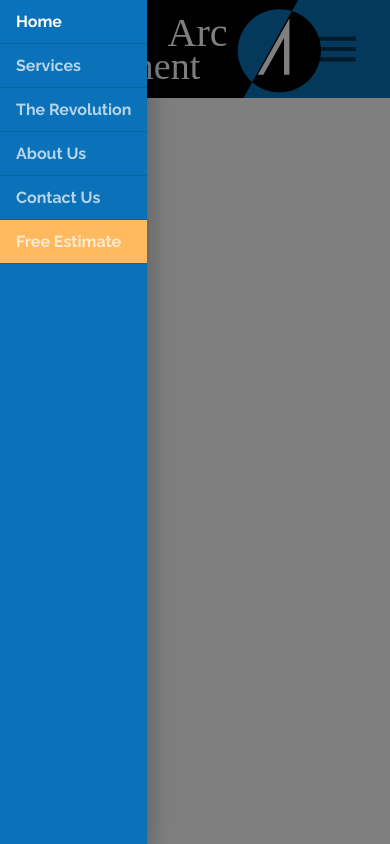
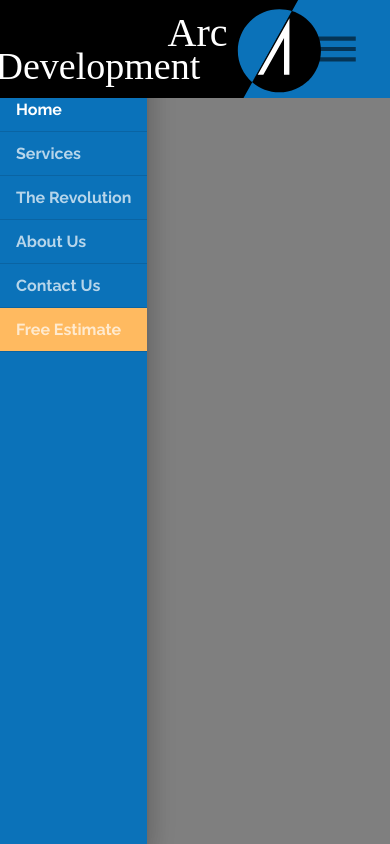
Before and after one commit to dejanV91/materialUiPractice, a React (Create React App) app: page / in a window 390 px wide. Both pictures are taken after a click on the button 337 px from the left and 49 px from the top of the page. Built offline with nearby package versions, Linux system fonts and the light colour scheme.

Commit message:
Clipped AppBar

```diff
--- a/src/components/ui/Header.js
+++ b/src/components/ui/Header.js
@@ -101,6 +101,9 @@
   },
   drawerItemSelected: {
     opacity: 1,
+  },
+  appbar: {
+    zIndex: theme.zIndex.modal + 1,
   },
 }));
 
@@ -250,6 +253,7 @@
         MenuListProps={{
           onMouseLeave: handleClose,
         }}
+        keepMounted
       >
         {menuOptions.map((option, i) => (
           <MenuItem
@@ -277,6 +281,7 @@
         onOpen={() => setOpenDrawer(true)}
         classes={{ paper: classes.drawer }}
       >
+        <div className={classes.toolbarMargin}></div>
         <List disablePadding>
           <ListItem
             onClick={() => {
@@ -426,7 +431,7 @@
   return (
     <React.Fragment>
       <ElevationScroll>
-        <AppBar position="fixed">
+        <AppBar position="fixed" className={classes.appbar}>
           <Toolbar disableGutters>
             <Button
               component={Link}
```
